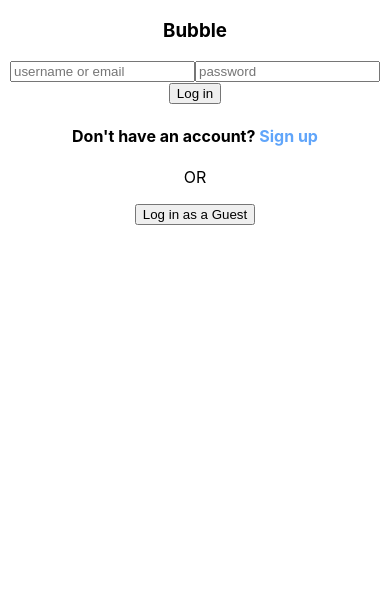
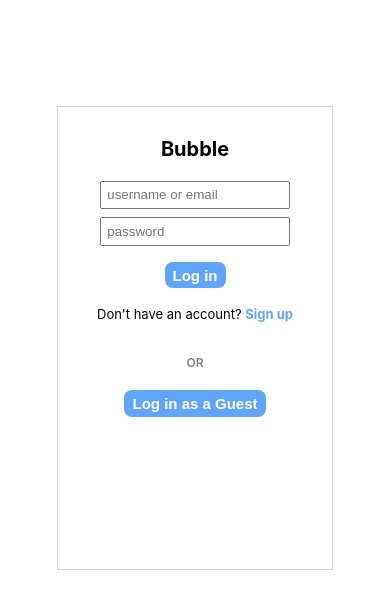
Before and after one commit to alefiyahmadar/social-media-app, a React (Create React App) app in the folder my-app/: page / in a window 390 px wide. Shown: the top 608 px of the page. Built offline with nearby package versions, Linux system fonts and the light colour scheme; no server answers; what miragejs would draw is missing.

Commit message:
initial-commit

```diff
--- a/my-app/src/App.css
+++ b/my-app/src/App.css
@@ -618,8 +618,7 @@ padding-top: 2rem;
  }
  .userInfo span{
 
-  display: flex;
-  justify-content: space-between;
+
  }
  .userInfo span button{
 
@@ -1204,6 +1203,151 @@ padding-bottom: 4rem;
 
 
 }
+.loginContainer{
+  display: flex;
+  flex-direction: column;
+  margin: auto;
+
+  width: 60%;
+  height: 50%;
+  padding: 20px;
+  position: absolute;
+  top: 40%;
+  left: 50%;
+  transform: translate(-50%, -50%);
+
+  border: 0.1px solid lightgray;
+ }
+ .loginContainer h3{
+  font-size: 20px;
+  margin-top: 0.5em;
+ }
+ .loginContainer input{
+
+  padding: 0.3rem;
+  width: 75%;
+  margin-bottom: 0.5rem;
+
+ }
+ .loginContainer button{
+  width: max-content;
+
+  margin-top: 0.5rem;
+  padding: 0.3rem;
+  background-color: #60a5fa;
+  border: none;
+  color: white;
+  font-size: 15px;
+  font-weight: 600;
+  border-radius: 0.5rem;
+  padding-left: 0.5rem;
+  padding-right: 0.5rem;
+ }
+ .loginContainer button:hover{
+  background-color: #3b82f6;
+ }
+ .loginContainer p{
+  color: gray;
+  font-weight: 600;
+  font-size: 12px;
+  padding-top: 1rem;
+ }
+ .loginContainer h4{
+   font-weight: 400;
+   font-size: small;
+ }
+ .userInfoContainer{
+
+
+
+  height: 40vh;
+  display: flex;
+  margin: auto;
+border-bottom:1px solid wheat ;
+
+ }
+ .imgContainer{
+  width: 5rem;
+  padding-top: 1rem;
+
+   }
+   .circle-image-user{
+    width: 100px;
+    height: 100px;
+    border-radius: 50%;
+    overflow: hidden;
+    padding: 1rem;
+   }
+   .userInfo{
+    display: flex;
+    flex-direction: column;
+
+   }
+
+   .userInfo span{
+display: flex;
+flex-direction: column;
+
+margin-bottom: 5rem;
+
+   }
+   .userInfo span button{
+
+    background-color: wheat;
+    display: inline;
+
+   }
+   .userInfo div{
+
+
+  margin-left:0% ;
+
+
+   }
+   .userInfo div p{
+  display: inline;
+
+   }
+
+   .userPgTogglePost{
+
+    width: 100%;
+    display:flex;
+    justify-content: center;
+    position: absolute;
+    right: 0%;
+    top: 100%;
+   }
+   .userPgTogglePost img{
+    margin-left: 1rem;
+    padding-top: 1rem;
+
+
+
+   }
+   .userPgTogglePost button{
+    margin-right: 1rem;
+    border-top: 1px solid wheat;
+    background-color: white;
+    font-size: 12px;
+    padding-top: 1rem;
+    border: none;
+
+
+
+
+
+   }
+   .userName{
+    color: green;
+    position: absolute;
+    top: 20%;
+    left: 0%;
+   }
+   .userName p{
+    margin: 0%;
+
+   }
 
 
 
--- a/my-app/src/App.js
+++ b/my-app/src/App.js
@@ -44,7 +44,7 @@ function App() {
     <div className="App"    style={{   backgroundColor: window.innerWidth > 430 ? showSinglePost  || showCreateDiv  ?"rgba(0, 0, 0, 0.3)" :"" :"", position: window.innerWidth > 430 ? showSinglePost || showCreateDiv ? "fixed" :"" : getCmtBarMob ? "fixed" :null }}>
 
 
-      <nav style={{display:isLoggedIn? "block" :"none"}} className="nav">
+      <nav style={{display:isLoggedIn? window.innerWidth > 430 ? "block" : "flex" :"none"}} className="nav">
 
 
 
@@ -55,7 +55,10 @@ function App() {
         <NavLink to="/"><span><img width="24" height="24" src="https://img.icons8.com/material-sharp/24/home.png" alt="home"/>{ window.innerWidth > 430 ? "Home" : null}</span></NavLink>
         <NavLink to="/explore"><span>{  window.innerWidth > 430 ? <img width="24" height="24" src="https://img.icons8.com/material-outlined/24/compass.png" alt="compass"/>: <img width="24" height="24" src="https://img.icons8.com/ios-filled/24/search--v1.png" alt="search--v1"/>}{ window.innerWidth > 430 ? "Explore" : null}</span></NavLink>
         <NavLink style={{display:window.innerWidth > 430 ? "none" :""}}  to="/bookmark"><span><img width="24" height="24" src="https://img.icons8.com/material-outlined/24/bookmark-ribbon--v1.png" alt="bookmark-ribbon--v1"/>{ window.innerWidth > 430 ? "Bookmark" : null}</span></NavLink>
-        <NavLink onClick={()=>setCreateDiv(true)}><span><img width="24" height="24" src="https://img.icons8.com/material-outlined/24/add.png" alt="add"/>{ window.innerWidth > 430 ? "Create" : null}</span></NavLink>
+        <NavLink style={{display:window.innerWidth < 430 ? "none": ""}} onClick={()=>setCreateDiv(true)}><span><img width="24" height="24" src="https://img.icons8.com/material-outlined/24/add.png" alt="add"/>{ window.innerWidth > 430 ? "Create" : null}</span></NavLink>
+        <div style={{display:window.innerWidth > 430 ? "none" :"flex"}}  class="circle-image">
+       <img width="20" height="20" alt="" src={JSON.parse(localStorage.getItem("user")).profileImg}/>
+       </div>
 
 
       </nav>
--- a/my-app/src/cards/userPage.js
+++ b/my-app/src/cards/userPage.js
@@ -37,7 +37,7 @@ const users = JSON.parse(localStorage.getItem("usersArray"))
 
         <div className="imgContainer">
 
-<img className="circle-image-user" alt='' src={GetDp.profileImg}></img>
+<img className="circle-image-user" src={GetDp.profileImg}></img>
 
         </div>
         <div className="userInfo">
@@ -54,8 +54,9 @@ const users = JSON.parse(localStorage.getItem("usersArray"))
                 <p><b>{GetDp.following.length}</b> Following</p>
 
             </div>
-            <p>{GetDp.firstName} {GetDp.lastName}</p>
-            <p>{GetDp.status}</p>
+            <span className='userName'><p >{GetDp.someUserAttribute1} {GetDp.someUserAttribute2}</p>
+            <p >{GetDp.status}</p></span>
+
             <button style={{display:JSON.parse(localStorage.getItem("user")).username === usernameId ?"none" :"block"}}   className='followBtn' onClick={()=>FollowHandler(GetDp)}>{getUser.following.includes(GetDp.username)?"Unfollow" :"Follow"}</button>
         </div>
         <div className="userPgTogglePost">
```
